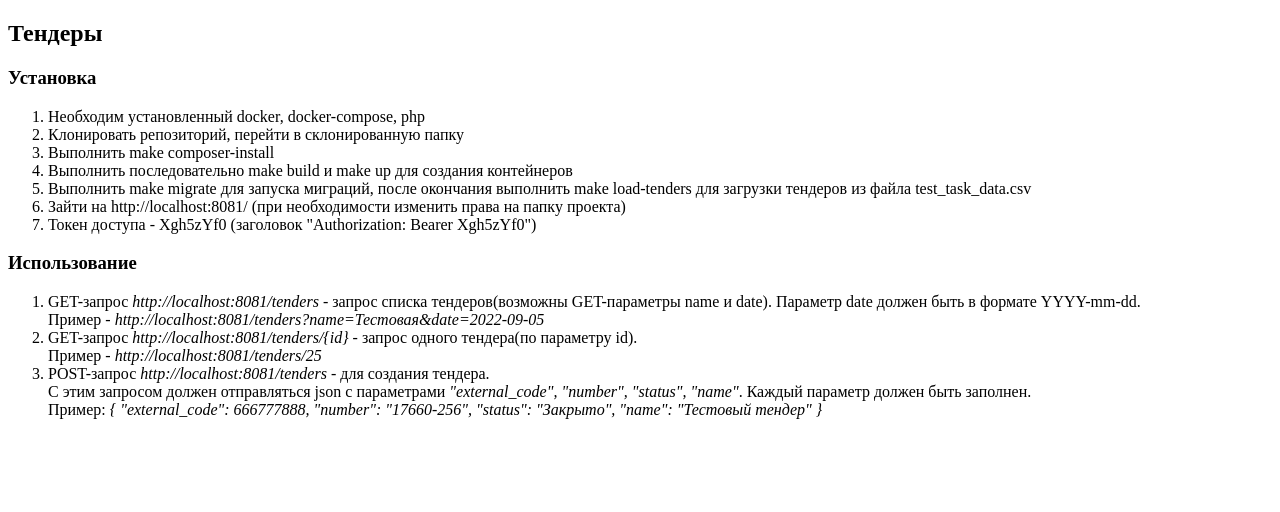
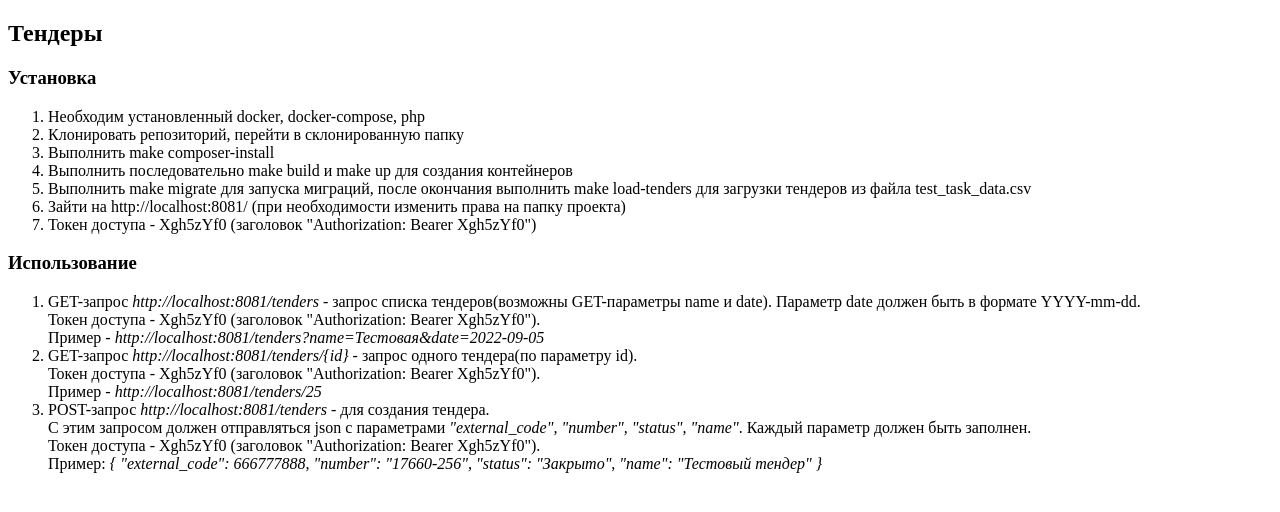
Before and after one commit to mudcrab88/tenders, a Symfony app: template templates/base.html.twig in a window 1280 px wide. Shown: the top 512 px of the page. Run offline with Twig, Linux system fonts and the light colour scheme; the template is opened without the code that fills it, so the values that code supplies are empty; some libraries are stand-ins or nearby versions.

Commit message:
fix base.html.twig

```diff
--- a/templates/base.html.twig
+++ b/templates/base.html.twig
@@ -35,16 +35,19 @@
                     <li>
                         GET-запрос <i>http://localhost:8081/tenders</i> - запрос списка тендеров(возможны GET-параметры name и date).
                         Параметр date должен быть в формате YYYY-mm-dd. <br/>
+                        Токен доступа - Xgh5zYf0 (заголовок "Authorization: Bearer Xgh5zYf0"). <br/>
                         Пример - <i>http://localhost:8081/tenders?name=Тестовая&date=2022-09-05</i>
                     </li>
                     <li>
                         GET-запрос <i>http://localhost:8081/tenders/{id}</i> - запрос одного тендера(по параметру id).<br/>
+                        Токен доступа - Xgh5zYf0 (заголовок "Authorization: Bearer Xgh5zYf0"). <br/>
                         Пример - <i>http://localhost:8081/tenders/25</i>
                     </li>
                     <li>
                         POST-запрос <i>http://localhost:8081/tenders</i> - для создания тендера. <br/>
                         С этим запросом должен отправляться json с параметрами <i>"external_code", "number", "status", "name"</i>.
                         Каждый параметр должен быть заполнен. <br/>
+                        Токен доступа - Xgh5zYf0 (заголовок "Authorization: Bearer Xgh5zYf0"). <br/>
                         Пример:
                         <i>
                             {
```
